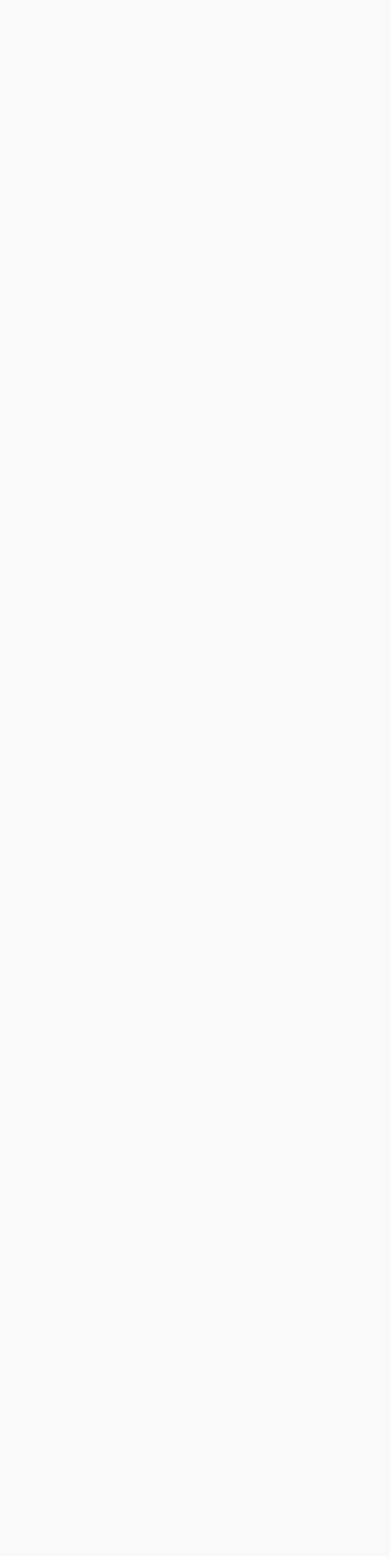
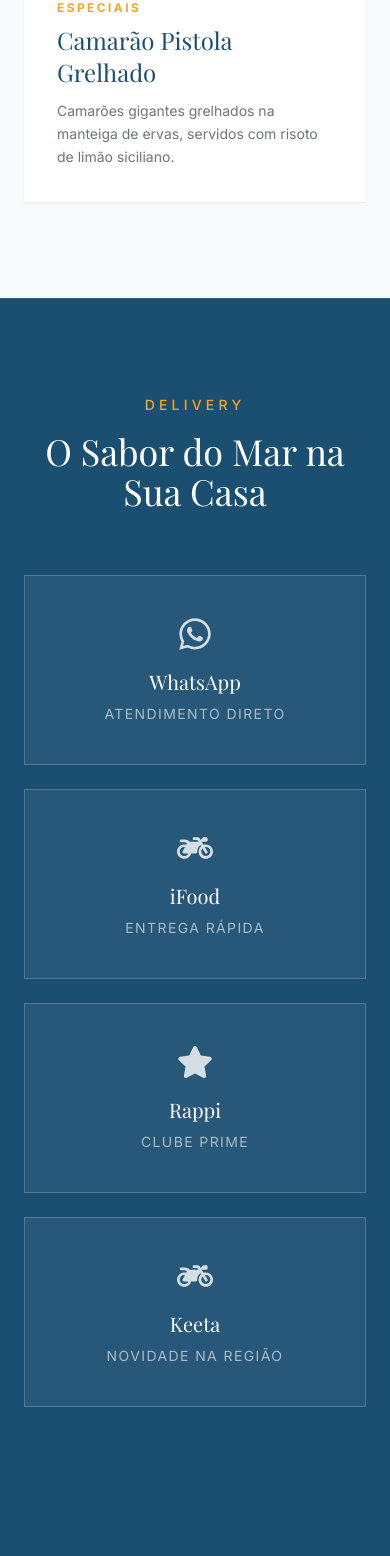
Before and after one commit to PabloCoder1/j-garcia-site, a Next.js app: page / in a window 390 px wide. Shown: the part 5522-7078 px from the top of the page. Before the commit the page ends 1569 px from the top, so only its background shows below. Built offline with nearby package versions, Linux system fonts and the light colour scheme; a web font is replaced by a local one.

Commit message:
feat: seções MenuPreview e Delivery completas

```diff
--- a/src/app/page.tsx
+++ b/src/app/page.tsx
@@ -1,9 +1,15 @@
 import Hero from "@/components/home/Hero";
+import About from "@/components/home/About";
+import MenuPreview from "@/components/home/MenuPreview";
+import DeliverySection from "@/components/home/DeliverySection";
 
 export default function Home() {
   return (
     <main>
       <Hero />
+      <About />
+      <MenuPreview />
+      <DeliverySection />
     </main>
   );
 }
--- /dev/null
+++ b/src/components/home/About.tsx
@@ -0,0 +1,75 @@
+"use client";
+
+import { motion } from "framer-motion";
+import SectionTitle from "../common/SectionTitle";
+import Button from "../common/Button";
+
+export default function About() {
+  return (
+    <section id="about" className="py-24 md:py-32 bg-surface overflow-hidden">
+      <div className="max-w-7xl mx-auto px-6 grid grid-cols-1 lg:grid-cols-2 gap-16 items-center">
+
+        {/* Lado Esquerdo: Imagens Assimétricas */}
+        <div className="relative h-[500px] md:h-[600px] w-full flex items-center justify-center">
+          {/* Imagem Principal (Fundo) */}
+          <motion.img
+            initial={{ opacity: 0, x: -50 }}
+            whileInView={{ opacity: 1, x: 0 }}
+            viewport={{ once: true, margin: "-100px" }}
+            transition={{ duration: 0.8, ease: "easeOut" }}
+            src="https://images.unsplash.com/photo-1559339352-11d035aa65de?w=800&q=80"
+            alt="Chef preparando prato com frutos do mar"
+            className="absolute left-0 top-0 w-3/4 h-[80%] object-cover z-10"
+          />
+
+          {/* Imagem Secundária (Frente, sobreposta) */}
+          <motion.img
+            initial={{ opacity: 0, y: 50 }}
+            whileInView={{ opacity: 1, y: 0 }}
+            viewport={{ once: true, margin: "-100px" }}
+            transition={{ duration: 0.8, delay: 0.2, ease: "easeOut" }}
+            src="https://images.unsplash.com/photo-1579684947550-22e945225d9a?w=800&q=80"
+            alt="Ambiente sofisticado do restaurante"
+            className="absolute right-0 bottom-0 w-2/3 h-[60%] object-cover border-8 border-surface z-20 shadow-2xl"
+          />
+
+          {/* Elemento Decorativo (Forma geométrica para compor) */}
+          <div className="absolute -left-8 -bottom-8 w-40 h-40 bg-background z-0"></div>
+        </div>
+
+        {/* Lado Direito: Textos */}
+        <div className="lg:pl-10">
+          <SectionTitle
+            subtitle="Nossa História"
+            title="Tradição e Frescor na Ponta da Praia"
+          />
+
+          <motion.div
+            initial={{ opacity: 0, y: 30 }}
+            whileInView={{ opacity: 1, y: 0 }}
+            viewport={{ once: true, margin: "-100px" }}
+            transition={{ duration: 0.6, delay: 0.2, ease: "easeOut" }}
+            className="space-y-6 text-textLight leading-relaxed"
+          >
+            <p>
+              Nascido do amor pelo mar e pela rica cultura caiçara, o J. Garcia abriu suas portas em 1998, aqui mesmo, em Santos. Desde o primeiro dia, nossa filosofia permanece inalterada: respeitar o tempo da natureza e oferecer apenas o que há de mais fresco.
+            </p>
+            <p>
+              Nossa relação estreita com os pescadores locais nos permite selecionar diariamente os melhores frutos do mar, que chegam à nossa cozinha poucas horas após serem pescados no litoral paulista.
+            </p>
+            <p>
+              Cada prato é uma celebração da gastronomia caiçara, unindo receitas tradicionais de família a toques contemporâneos de alta culinária. Uma experiência sensorial para quem exige o melhor.
+            </p>
+
+            <div className="pt-8">
+              <Button href="#reserva" variant="outline">
+                Faça sua Reserva
+              </Button>
+            </div>
+          </motion.div>
+        </div>
+
+      </div>
+    </section>
+  );
+}
--- /dev/null
+++ b/src/components/home/DeliverySection.tsx
@@ -0,0 +1,62 @@
+"use client";
+
+import { motion } from "framer-motion";
+import SectionTitle from "../common/SectionTitle";
+import { FaWhatsapp, FaMotorcycle, FaStar } from "react-icons/fa";
+
+export default function DeliverySection() {
+  const whatsappLink = "https://wa.me/5513991560814?text=Olá! Quero fazer um pedido no J. Garcia";
+
+  const platforms = [
+    { name: "WhatsApp", link: whatsappLink, desc: "Atendimento direto", icon: FaWhatsapp, hoverColor: "group-hover:text-whatsapp group-hover:border-whatsapp" },
+    { name: "iFood", link: "https://www.ifood.com.br", desc: "Entrega rápida", icon: FaMotorcycle, hoverColor: "group-hover:text-[#EA1D2C] group-hover:border-[#EA1D2C]" },
+    { name: "Rappi", link: "https://www.rappi.com.br", desc: "Clube Prime", icon: FaStar, hoverColor: "group-hover:text-[#FF441F] group-hover:border-[#FF441F]" },
+    { name: "Keeta", link: "https://www.keeta.com.br", desc: "Novidade na região", icon: FaMotorcycle, hoverColor: "group-hover:text-accent group-hover:border-accent" },
+  ];
+
+  return (
+    <section className="py-24 md:py-32 bg-primary border-t border-surface/10">
+      <div className="max-w-7xl mx-auto px-6 text-center">
+        <SectionTitle
+          subtitle="Delivery"
+          title="O Sabor do Mar na Sua Casa"
+          centered={true}
+          light={true}
+        />
+
+        <motion.div
+          initial="hidden"
+          whileInView="show"
+          viewport={{ once: true, margin: "-50px" }}
+          variants={{
+            hidden: { opacity: 0 },
+            show: { opacity: 1, transition: { staggerChildren: 0.15 } }
+          }}
+          className="grid grid-cols-1 sm:grid-cols-2 lg:grid-cols-4 gap-6 mt-16"
+        >
+          {platforms.map((platform) => (
+            <motion.a
+              key={platform.name}
+              href={platform.link}
+              target="_blank"
+              rel="noopener noreferrer"
+              variants={{
+                hidden: { opacity: 0, y: 20 },
+                show: { opacity: 1, y: 0, transition: { duration: 0.5, ease: "easeOut" } }
+              }}
+              className={`group flex flex-col items-center justify-center p-10 border border-surface/20 bg-surface/5 hover:bg-surface transition-all duration-300 ${platform.hoverColor}`}
+            >
+              <platform.icon className="text-4xl text-surface/80 mb-4 transition-colors duration-300 group-hover:inherit" />
+              <h3 className="text-xl font-serif text-surface mb-2 transition-colors duration-300 group-hover:inherit">
+                {platform.name}
+              </h3>
+              <span className="text-surface/60 text-sm uppercase tracking-widest transition-colors duration-300 group-hover:inherit">
+                {platform.desc}
+              </span>
+            </motion.a>
+          ))}
+        </motion.div>
+      </div>
+    </section>
+  );
+}
--- /dev/null
+++ b/src/components/home/MenuPreview.tsx
@@ -0,0 +1,88 @@
+"use client";
+
+import { motion } from "framer-motion";
+import SectionTitle from "../common/SectionTitle";
+import Button from "../common/Button";
+import { menuData } from "@/data/menuData";
+
+export default function MenuPreview() {
+  // Pegamos apenas os pratos marcados como destaque (limitado a 6)
+  const featuredItems = menuData.filter(item => item.featured).slice(0, 6);
+
+  // Variantes para a animação em cascata (stagger)
+  const container = {
+    hidden: { opacity: 0 },
+    show: {
+      opacity: 1,
+      transition: { staggerChildren: 0.1 }
+    }
+  };
+
+  const itemAnim = {
+    hidden: { opacity: 0, y: 30 },
+    show: { opacity: 1, y: 0, transition: { duration: 0.6, ease: "easeOut" as const } }
+  };
+
+  return (
+    <section className="py-24 md:py-32 bg-background">
+      <div className="max-w-7xl mx-auto px-6">
+        <div className="flex flex-col md:flex-row md:items-end justify-between mb-16 gap-6">
+          <div className="max-w-2xl">
+            <SectionTitle
+              subtitle="Nossas Especialidades"
+              title="Sabores do Mar em Destaque"
+              centered={false}
+            />
+          </div>
+          <div className="pb-4">
+            <Button href="/menu" variant="outline">
+              Ver Menu Completo
+            </Button>
+          </div>
+        </div>
+
+        <motion.div
+          variants={container}
+          initial="hidden"
+          whileInView="show"
+          viewport={{ once: true, margin: "-50px" }}
+          className="grid grid-cols-1 md:grid-cols-2 lg:grid-cols-3 gap-8"
+        >
+          {featuredItems.map((item) => (
+            <motion.div
+              key={item.id}
+              variants={itemAnim}
+              className="group bg-surface rounded-none overflow-hidden shadow-sm hover:shadow-2xl transition-all duration-500 border border-surface/5"
+            >
+              {/* Container da Imagem com overflow hidden para o efeito de scale */}
+              <div className="relative h-64 overflow-hidden">
+                <div className="absolute inset-0 bg-textDark/10 group-hover:bg-transparent transition-colors duration-500 z-10"></div>
+                <img
+                  src={item.image}
+                  alt={item.name}
+                  className="w-full h-full object-cover transform group-hover:scale-110 transition-transform duration-700 ease-in-out"
+                />
+                <div className="absolute top-4 right-4 z-20 bg-surface px-4 py-1 text-sm font-medium text-primary tracking-widest shadow-md">
+                  R$ {item.price.toFixed(2).replace(".", ",")}
+                </div>
+              </div>
+
+              {/* Conteúdo do Card */}
+              <div className="p-8">
+                <span className="text-accent text-xs font-bold uppercase tracking-[0.2em] mb-2 block">
+                  {item.category}
+                </span>
+                <h3 className="text-2xl font-serif text-primary mb-3 group-hover:text-secondary transition-colors">
+                  {item.name}
+                </h3>
+                <p className="text-textLight text-sm leading-relaxed line-clamp-3">
+                  {item.description}
+                </p>
+              </div>
+            </motion.div>
+          ))}
+        </motion.div>
+      </div>
+    </section>
+  );
+}
```
